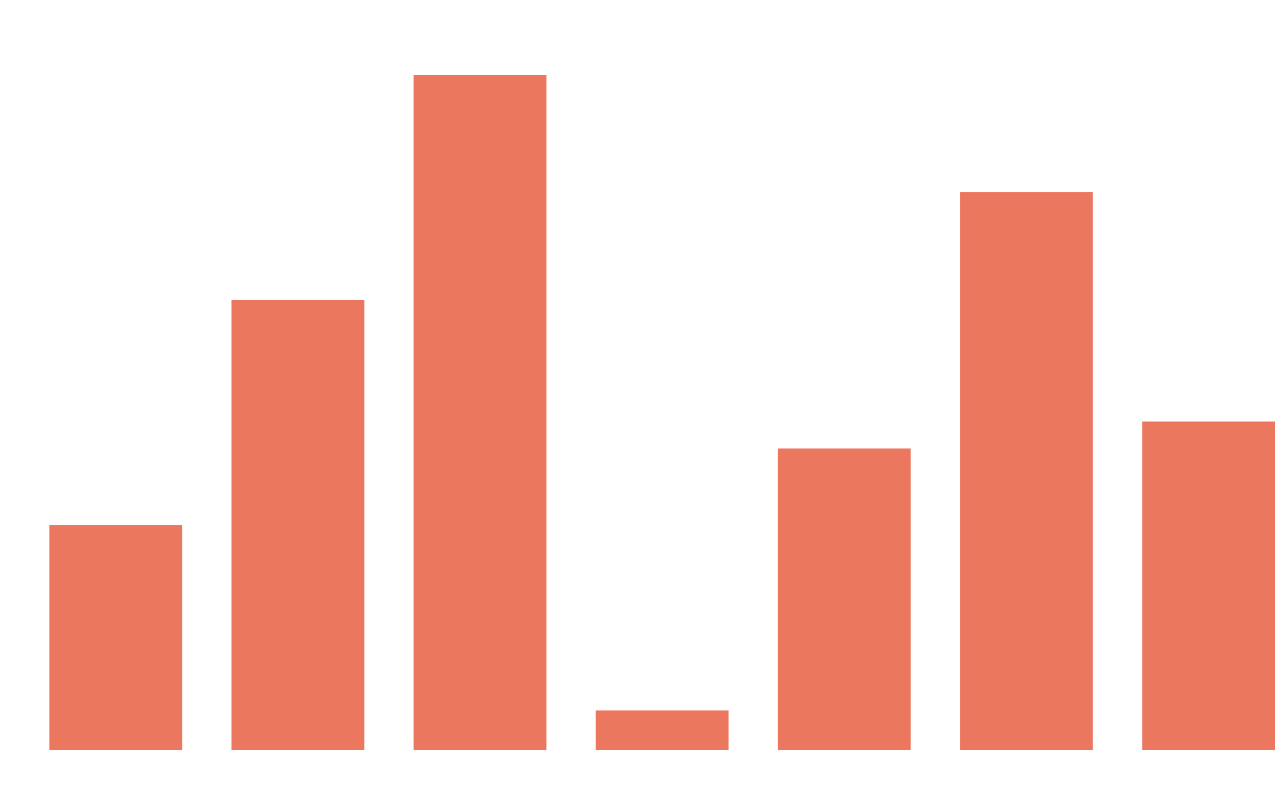
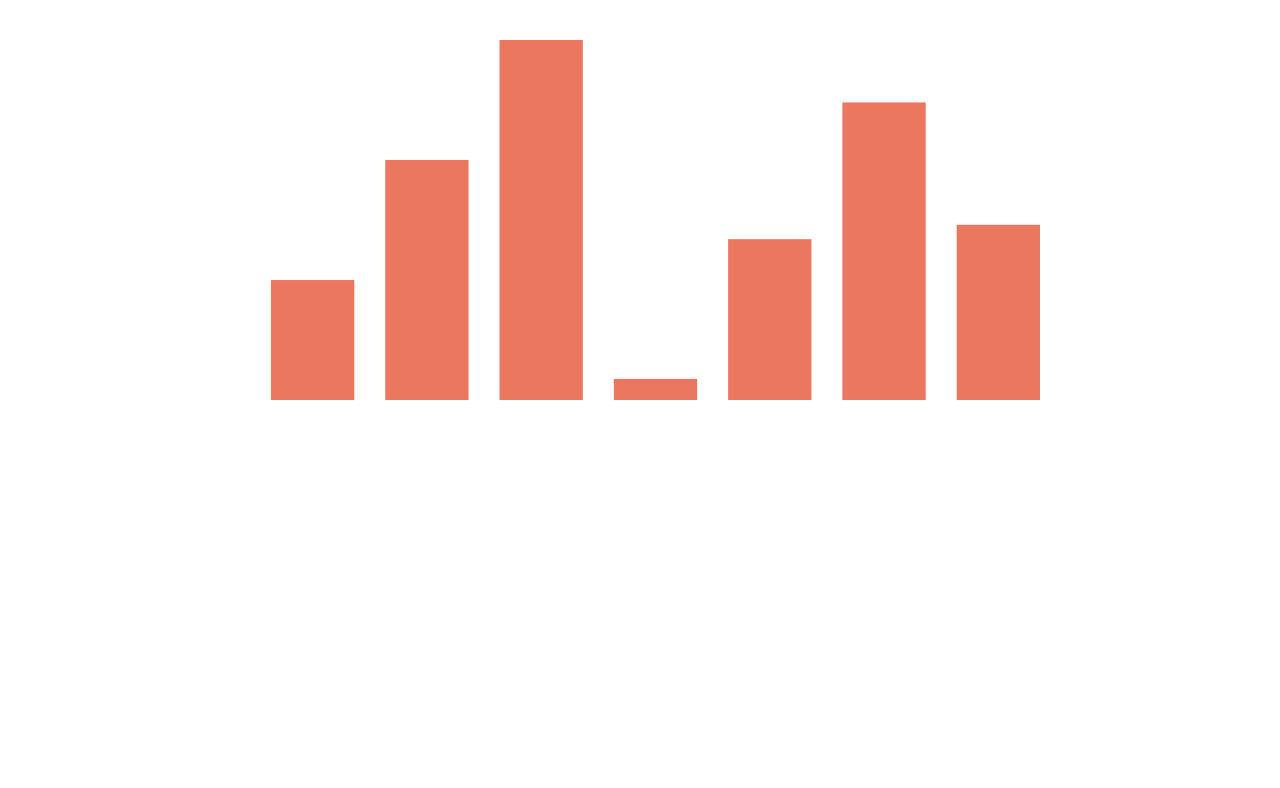
Before and after one commit to kindnesskay/barChart, a plain HTML site: page index.html in a window 1280 px wide. Drawn offline with Linux system fonts and the light colour scheme.

Commit message:
first push to github

```diff
--- /dev/null
+++ b/barChat.js
@@ -0,0 +1,22 @@
+function drawChart(data, canvas) {
+  data = covertToPercentage(data, canvas.height);
+  let spaceValue = data.length + 1;
+  let barWidth = canvas.width / (spaceValue * 1.2);
+  let spacing = canvas.width / data.length - barWidth;
+  let barX = spacing;
+  let barY;
+  data.map((barHeight) => {
+    barY = canvas.height - barHeight;
+    ctx.fillRect(barX, barY, barWidth, barHeight);
+    barX += barWidth + spacing;
+  });
+}
+
+function covertToPercentage(itemHeight, canvasHeight) {
+  let maxHeight = Math.max(...itemHeight);
+  let percentageheight = itemHeight.map((height) => (height / maxHeight) * 90);
+  let equivHeight = percentageheight.map(
+    (percent) => (canvasHeight * percent) / 100
+  );
+  return equivHeight;
+}
--- a/index.html
+++ b/index.html
@@ -1,22 +1,28 @@
 <!DOCTYPE html>
 <html lang="en">
   <head>
-    <meta charset="UTF-8">
-    <meta http-equiv="X-UA-Compatible" content="IE=edge">
-    <meta name="viewport" content="width=device-width, initial-scale=1.0">
+    <meta charset="UTF-8" />
+    <meta http-equiv="X-UA-Compatible" content="IE=edge" />
+    <meta name="viewport" content="width=device-width, initial-scale=1.0" />
     <title>bar chart</title>
     <style>
-        *{
+      * {
         border: none;
         margin: 0;
         box-sizing: border-box;
+      }
+
+      body {
+        display: grid;
+        place-items: center;
       }
     </style>
   </head>
   <body>
     <main>
-        <canvas id="myChart"></canvas>
+      <canvas id="myChart" height="400px" width="800px"></canvas>
     </main>
+    <script src="./barChat.js"></script>
     <script src="./main.js"></script>
   </body>
 </html>
--- a/main.js
+++ b/main.js
@@ -1,33 +1,8 @@
 const canvas = document.getElementById("myChart");
 let ctx = canvas.getContext("2d");
-canvas.width = innerWidth - 5;
-canvas.height = innerHeight - 50;
-let height = canvas.height;
-let width = canvas.width;
+ctx.fillStyle = "hsl(10, 79%, 65%)";
 
-ctx.fillStyle = "hsl(10, 79%, 65%)";
-function bar(data) {
-  data = covertToPercentage(data, height);
-  let spaceValue = data.length + 1;
-  let barWidth = width / (spaceValue * 1.2);
-  let spacing = width / data.length - barWidth;
-  let barX = spacing;
-  let barY;
-  data.map((barHeight) => {
-    barY = height - barHeight;
-    ctx.fillRect(barX, barY, barWidth, barHeight);
-    barX += barWidth + spacing;
-  });
-}
-
-function covertToPercentage(itemHeight, canvasHeight) {
-  let maxHeight = Math.max(...itemHeight);
-  let percentageheight = itemHeight.map((height) => (height / maxHeight) * 90);
-  let equivHeight = percentageheight.map(
-    (percent) => (canvasHeight * percent) / 100
-  );
-  return equivHeight;
-}
 const n = [120, 40, 10, 400];
 let days = [17.45, 34.91, 52.36, 3.07, 23.39, 43.28, 25.48];
-bar(days);
+drawChart(days, canvas);
+console.log(canvas);
```
Also changed, not shown: data.json (deleted, +0 -40 lines), screenshots/Screenshot_barChart.png (added), screenshots/screenshot2_barChart.png (added), 1 other file. Lines whose indentation alone changed are shown as unchanged.
